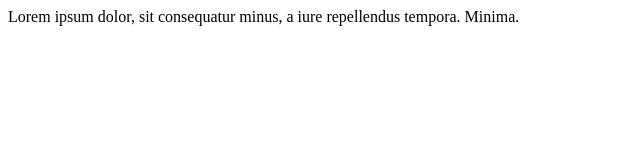
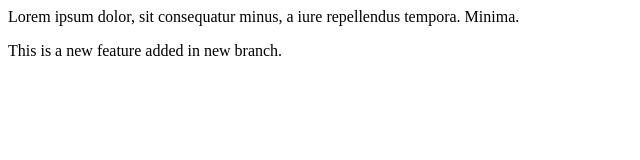
Before and after one commit to Bdka17/second_repo, a plain HTML site: page index.html in a window 1280 px wide. Shown: the whole page, without its empty margins (0-640 px from the left). Drawn offline with Linux system fonts and the light colour scheme.

Commit message:
add new feature

```diff
--- a/index.html
+++ b/index.html
@@ -1 +1,3 @@
 <p>Lorem ipsum dolor, sit  consequatur minus, a iure repellendus tempora. Minima.</p>
+
+<p>This is a new feature added in new branch.</p>
```
